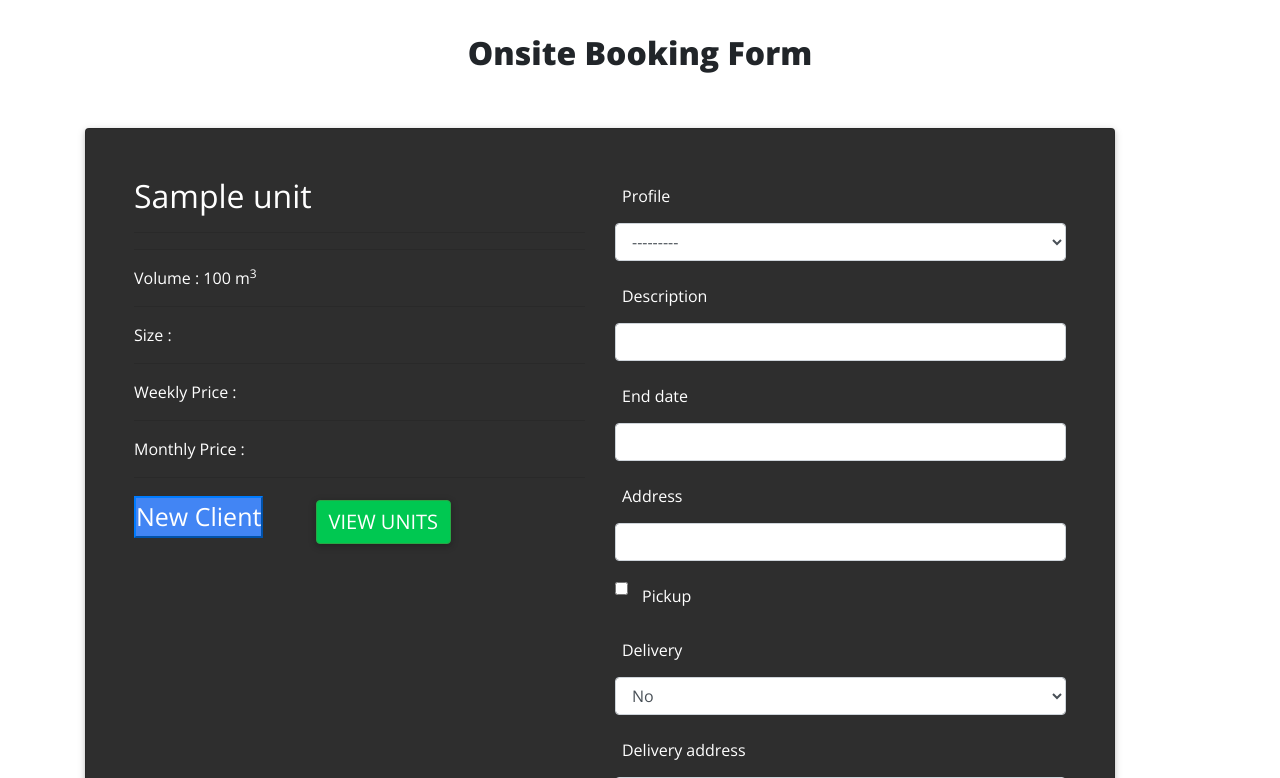
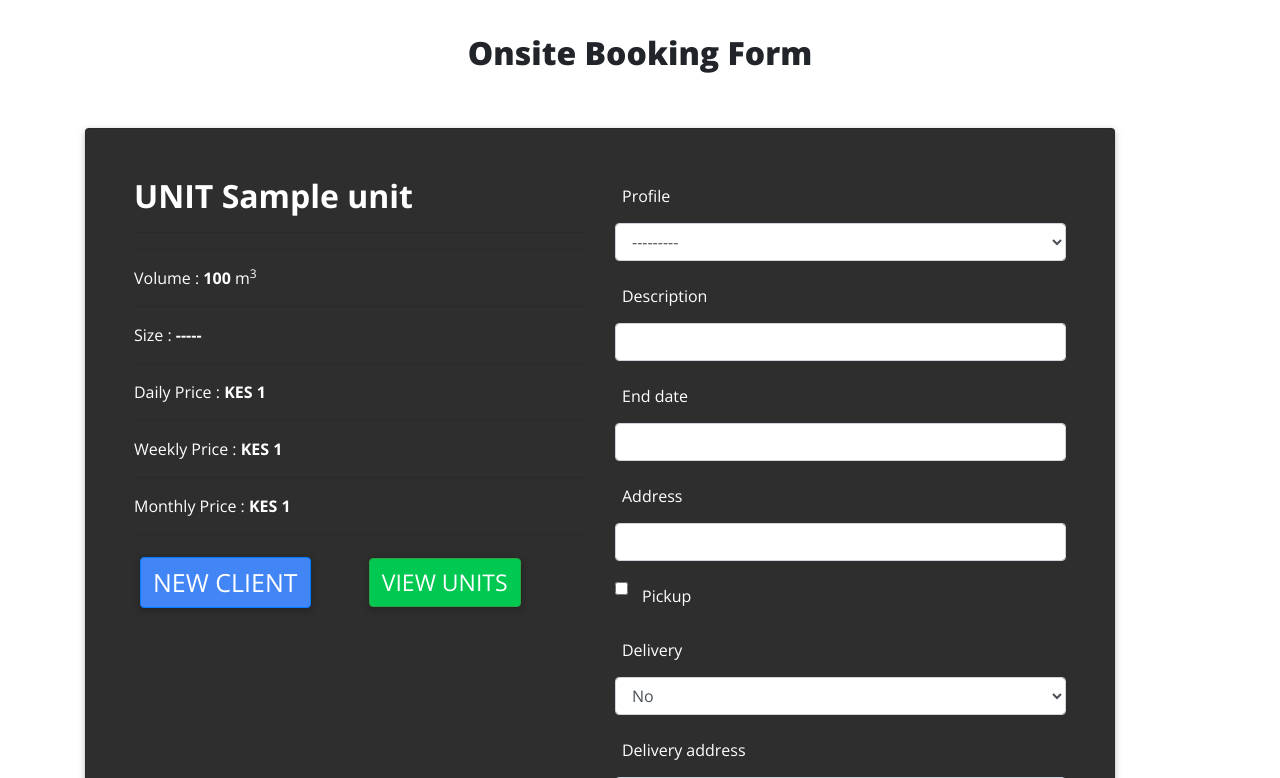
Before and after one commit to layersony/storagesite, a Django app: a page that uses employee/templates/employee/onsite_booking.html in a window 1280 px wide. Shown: the part 78-856 px from the top of the page. Run offline with Django 3.2, Linux system fonts and the light colour scheme; tables that the repository leaves empty hold one stand-in row (values such as "Sample post"); parts of the project's set-up code (start-up, migrations or seed data) failed here and were passed over; some libraries are stand-ins or nearby versions; some web fonts are replaced.

Commit message:
Fix the table and the booking form styling

```diff
--- a/employee/templates/employee/onsite_booking.html
+++ b/employee/templates/employee/onsite_booking.html
@@ -11,17 +11,18 @@
       <div class="card onsite">
         <div class="row">
           <div class="col-md-6">
-            <h2>{{ unit.name }}</h2><hr>
+            <h2> <span style="font-weight: 700;">UNIT {{ unit.name }}</span></h2><hr>
             <ul><hr>
-              <li>Volume : {{ unit.volume }} m<sup>3</sup> </li><hr>
-              <li>Size :</li><hr>
-              <li>Weekly Price :</li><hr>
-              <li>Monthly Price :</li><hr>
+              <li>Volume : <span style="font-weight: 700;">{{ unit.volume }}</span> m<sup>3</sup> </li><hr>
+              <li>Size : <span style="font-weight: 700;">{{ unit.size}}</span></li><hr>
+              <li>Daily Price :  <span style="font-weight: 700;"> KES {{ unit.daily_charge}}</span></li><hr>
+              <li>Weekly Price :  <span style="font-weight: 700;">KES {{ unit.weekly_charge}}</span></li><hr>
+              <li>Monthly Price :  <span style="font-weight: 700;">KES {{ unit.monthly_charge}}</span></li><hr>
             </ul>
 
 
-            <a><button class="glyphicon glyphicon-plus  btn-primary"  style="font-size: 25px;"data-toggle="modal" data-target="#myModaluser" >New Client</button></a>
-            <a href="/employee/units"><button class="btn btn-success" style="font-size: 20px; margin-left: 3rem;"> View Units</button></a>
+            <a class="glyphicon glyphicon-plus  btn btn-primary"  style="font-size: 25px;"data-toggle="modal" data-target="#myModaluser" >New Client</a>
+            <a href="/employee/units"><button class="btn btn-success" style="font-size: 23px; margin-left: 3rem;"> View Units</button></a>
 
             <div class="modal fade text-dark" id="myModaluser" role="dialog">
               <div class="modal-dialog">
--- a/employee/urls.py
+++ b/employee/urls.py
@@ -6,6 +6,6 @@ urlpatterns = [
   path('units', views.units, name='units'),
   path('onsite_booking/<unit_name>', views.onsite_booking, name='onsite_booking'),
   path('search/',views.search, name='search' ),
-  path('delete_unit/<unit_id>',views.delete_unit,name='delete_unit'),
+  path('delete_unit/<unit_name>',views.delete_unit,name='delete_unit'),
 
 ]
--- a/employee/views.py
+++ b/employee/views.py
@@ -55,9 +55,9 @@ def search(request):
     return render(request,'employee/search_result.html',{'current_user':current_user,'units':[]})
 
 
-def delete_unit(request,unit_id):
+def delete_unit(request,unit_name):
     current_user = request.user
-    unit = Unit.objects.get(pk=unit_id)
+    unit = Unit.objects.get(name=unit_name)
     if unit:
-        unit.delete_unit(unit_id)
+        unit.delete_unit(unit_name)
     return redirect('units')
--- a/static/css/employee/employee.css
+++ b/static/css/employee/employee.css
@@ -85,6 +85,7 @@ main .header .header-overlay {
   background-color: rgba(0, 0, 0, 0.5);
   height: 100%;
   width: 100%;
+
 }
 
 main .header .header-overlay p {
@@ -112,13 +113,13 @@ main .header .header-overlay p.heading span {
 
 /*************** UNITS TABLE***************/
 table{
-  margin-left: 5rem;
   color: white;
 }
+
 .content-table {
   border-collapse: collapse;
   margin: 25px 0;
-  margin-left: 9rem;
+
   font-size: 0.9em;
   min-width: 400px;
   border-radius: 5px 5px 0 0;
@@ -178,7 +179,7 @@ input,textarea {
 }
 
 .allunits-header {
-  font-weight: 900;
+  font-weight: 400;
   text-align: center;
 }
 
@@ -219,5 +220,10 @@ input::placeholder {
   font-size: 3rem;
 }
 
+.addition {
+  font-style: italic;
+  font-weight: 700;
+}
+
 
 /************UNIT TABLE************/
--- a/static/js/scripts.js
+++ b/static/js/scripts.js
@@ -23,17 +23,26 @@ $(document).ready(function(){
         var dailyCharge = $(this).attr('data-daily');
         var weeklyCharge = $(this).attr('data-weekly');
         var monthlyCharge = $(this).attr('data-monthly');
+        var property = $(this).attr('data-property');
+        var temp = $(this).attr('data-temp');
         var onsite_booking_url = "onsite_booking/" + unitName
+        var delete_url = "delete_unit/" + unitName
+
 
         $('#unitName').text(unitName);
         $('#unitWidth').text(unitWidth);
         $('#unitHeight').text(unitHeight);
         $('#unitLength').text(unitLength);
         $('#unitSize').text(unitSize);
+        $('#status').text(unitOccupied);
         $('#monthlyCharge').text(monthlyCharge);
         $('#weeklyCharge').text(weeklyCharge);
         $('#dailyCharge').text(dailyCharge);
+        $('#property').text(property);
+        $('#temp').text(temp);
         $('#onsiteBooking').attr('href', onsite_booking_url);
+        $('#deleteUnit').attr('href', delete_url);
+
     })
 
 $("#id_end_date").datetimepicker(
```
Also changed, not shown: employee/templates/employee/units.html (+23 -22 lines), mainapp/migrations/0001_initial.py.
